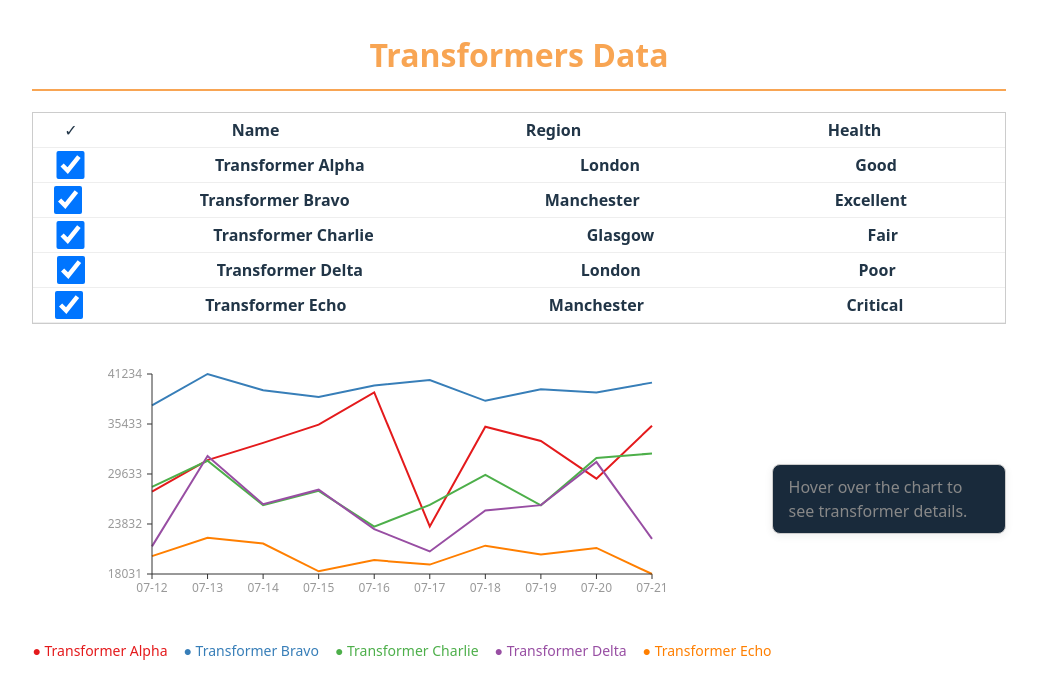
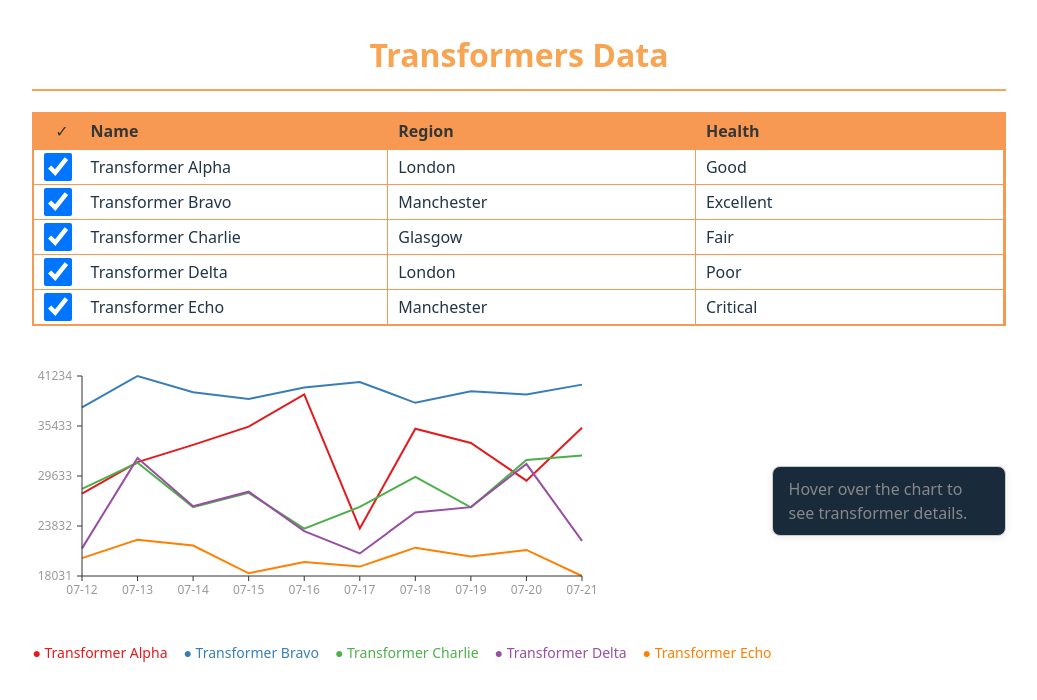
Before and after one commit to ktwist/data-visualiser, a Vue app: page / in a window 1280 px wide. Shown: the top 700 px of the page, without its empty margins (121-1158 px from the left). Built offline with nearby package versions, Linux system fonts and the light colour scheme.

Commit message:
feat: table style update

```diff
--- a/src/components/TransformerData.vue
+++ b/src/components/TransformerData.vue
@@ -24,36 +24,52 @@ watch(selectedIds, (val) => emit('update:selected', val), { immediate: true });
   <div v-if="props.loading">Loading...</div>
   <div v-else-if="props.error">{{ props.error }}</div>
   <div v-else class="transformer-list">
-    <div class="table-row"><span>&#x2713;</span><span>Name</span><span>Region</span><span>Health</span></div>
-      <div class="table-row" v-for="t in props.transformers" :key="t.assetId">
-          <input
-            type="checkbox"
-            :value="t.assetId"
-            v-model="selectedIds"
-          />
-          <span>{{ t.name }}</span> <span>{{ t.region }}</span> <span>{{ t.health }}</span>
-      </div>
+    <div class="table-row table-header"><span
+        class="checkmark">&#x2713;</span><span>Name</span><span>Region</span><span>Health</span></div>
+    <div class="table-row" v-for="t in props.transformers" :key="t.assetId">
+      <input type="checkbox" :value="t.assetId" v-model="selectedIds" />
+      <span>{{ t.name }}</span> <span>{{ t.region }}</span> <span>{{ t.health }}</span>
+    </div>
   </div>
 </template>
 
 <style scoped>
 .transformer-list {
-  max-height: 400px;
+  display: grid;
+  grid-template-columns: 1fr;
+  grid-template-rows: auto;
   overflow-y: auto;
-  border: 1px solid #ccc;
+  border: 2px solid #f89953;
 }
+
+.checkmark {
+  text-align: center;
+}
+
+.table-row.table-header {
+  color: #353637;
+  background-color: #f89953;
+  border-bottom: 2px solid #f89953;
+}
+
+.table-header span {
+  font-weight: bold;
+}
+
 .table-row {
-  display: flex;
-  font-weight: bold;
-  justify-content: space-between;
-  border-bottom: 1px solid #eee;
+  display: grid;
+  grid-template-columns: 0.3fr 2fr 2fr 2fr;
+  grid-template-rows: subgrid;
+  justify-content: start;
+  border-bottom: 1px solid #f89953;
+}
 
+.transformer-list>.table-row:last-child {
+  border-bottom: 0px none;
 }
-.table-row :first-child {
-  flex-grow: 0.5;
-}
+
 .table-row span {
-  flex-grow: 2;
-  padding: 5px 0;
+  padding: 5px 0 5px 10px;
+  border-right: 1px solid #f89953;
 }
 </style>
--- a/src/style.css
+++ b/src/style.css
@@ -58,13 +58,6 @@ button:focus-visible {
   padding: 2em;
 }
 
-#app {
-  /* max-width: 1280px;
-  margin: 0 auto;
-  /* padding: 2rem; */
-  text-align: center;
-}
-
 @media (prefers-color-scheme: light) {
   :root {
     color: #213547;
```
